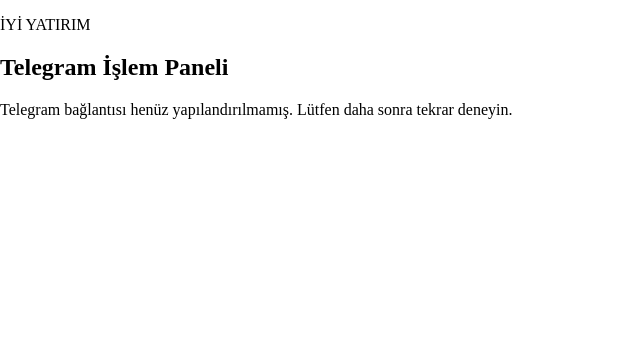
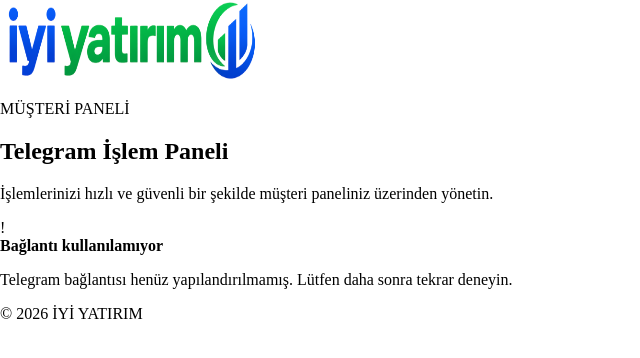
Before and after one commit to Ruzgar-JP/iyi_panel, a Next.js app: page /telegram in a window 1280 px wide. Shown: the top 358 px of the page, without its empty margins (0-640 px from the left). Built offline with nearby package versions, Linux system fonts and the light colour scheme; no server answers.

Commit message:
tg uptade

```diff
--- a/app/telegram/page.tsx
+++ b/app/telegram/page.tsx
@@ -1,3 +1,4 @@
+import Image from "next/image";
 import Link from "next/link";
 
 import { telegramYapilandirildi } from "@/lib/telegram";
@@ -8,25 +9,117 @@
   const hazir = telegramYapilandirildi();
 
   return (
-    <main className="iy-giris">
-      <section className="iy-giris-kart" aria-labelledby="telegram-baslik">
-        <p className="iy-kucuk-baslik">İYİ YATIRIM</p>
-        <h1 id="telegram-baslik">Telegram İşlem Paneli</h1>
+    <main className="iy-telegram-page">
+      <section
+        className="iy-telegram-card"
+        aria-labelledby="telegram-baslik"
+      >
+        {/* Logo */}
+        <div className="iy-telegram-logo">
+          <Image
+            src="/iyi-yatirim-logo.png"
+            alt="İYİ YATIRIM"
+            width={260}
+            height={80}
+            priority
+          />
+        </div>
+
+        {/* Üst başlık */}
+        <p className="iy-telegram-label">MÜŞTERİ PANELİ</p>
+
+        <h1 id="telegram-baslik">
+          Telegram İşlem Paneli
+        </h1>
+
+        <p className="iy-telegram-description">
+          İşlemlerinizi hızlı ve güvenli bir şekilde
+          müşteri paneliniz üzerinden yönetin.
+        </p>
+
         {hazir ? (
-          <>
-            <p className="iy-alt">
-              Müşteri panelinizi Telegram'ın güvenli tarayıcısında açın.
+          <div className="iy-telegram-content">
+            <div className="iy-telegram-info">
+              <div className="iy-telegram-icon">
+                <svg
+                  width="28"
+                  height="28"
+                  viewBox="0 0 24 24"
+                  fill="none"
+                  xmlns="http://www.w3.org/2000/svg"
+                >
+                  <path
+                    d="M21.8 3.2L18.7 20.1C18.5 21.3 17.8 21.6 16.8 21L11.9 17.4L9.5 19.7C9.2 20 9 20.2 8.4 20.2L8.8 15.2L17.8 7.1C18.2 6.7 17.7 6.5 17.2 6.8L6.1 13.8L1.3 12.3C0.2 12 0.2 11.2 1.5 10.7L20.2 3.5C21.3 3.1 22.2 3.7 21.8 3.2Z"
+                    fill="currentColor"
+                  />
+                </svg>
+              </div>
+
+              <div>
+                <strong>Güvenli bağlantı hazır</strong>
+                <span>
+                  Müşteri panelinizi açmak için aşağıdaki butona
+                  tıklayabilirsiniz.
+                </span>
+              </div>
+            </div>
+
+            <Link
+              className="iy-telegram-button"
+              href="/panel/giris"
+              target="_blank"
+              rel="noopener noreferrer"
+            >
+              <span>Müşteri Panelini Aç</span>
+
+              <svg
+                width="20"
+                height="20"
+                viewBox="0 0 24 24"
+                fill="none"
+                xmlns="http://www.w3.org/2000/svg"
+              >
+                <path
+                  d="M5 12H19"
+                  stroke="currentColor"
+                  strokeWidth="2"
+                  strokeLinecap="round"
+                  strokeLinejoin="round"
+                />
+                <path
+                  d="M13 6L19 12L13 18"
+                  stroke="currentColor"
+                  strokeWidth="2"
+                  strokeLinecap="round"
+                  strokeLinejoin="round"
+                />
+              </svg>
+            </Link>
+
+            <p className="iy-telegram-security">
+              🔒 Güvenli bağlantı üzerinden yönlendirileceksiniz.
             </p>
-            <Link className="iy-btn tam" href="/panel/giris" target="_blank" rel="noopener noreferrer">
-              Müşteri panelini aç
-            </Link>
-          </>
+          </div>
         ) : (
-          <p className="iy-mesaj hata" role="alert">
-            Telegram bağlantısı henüz yapılandırılmamış. Lütfen daha sonra tekrar deneyin.
-          </p>
+          <div className="iy-telegram-error" role="alert">
+            <div className="iy-telegram-error-icon">
+              !
+            </div>
+
+            <div>
+              <strong>Bağlantı kullanılamıyor</strong>
+              <p>
+                Telegram bağlantısı henüz yapılandırılmamış.
+                Lütfen daha sonra tekrar deneyin.
+              </p>
+            </div>
+          </div>
         )}
       </section>
+
+      <p className="iy-telegram-footer">
+        © {new Date().getFullYear()} İYİ YATIRIM
+      </p>
     </main>
   );
 }
```
